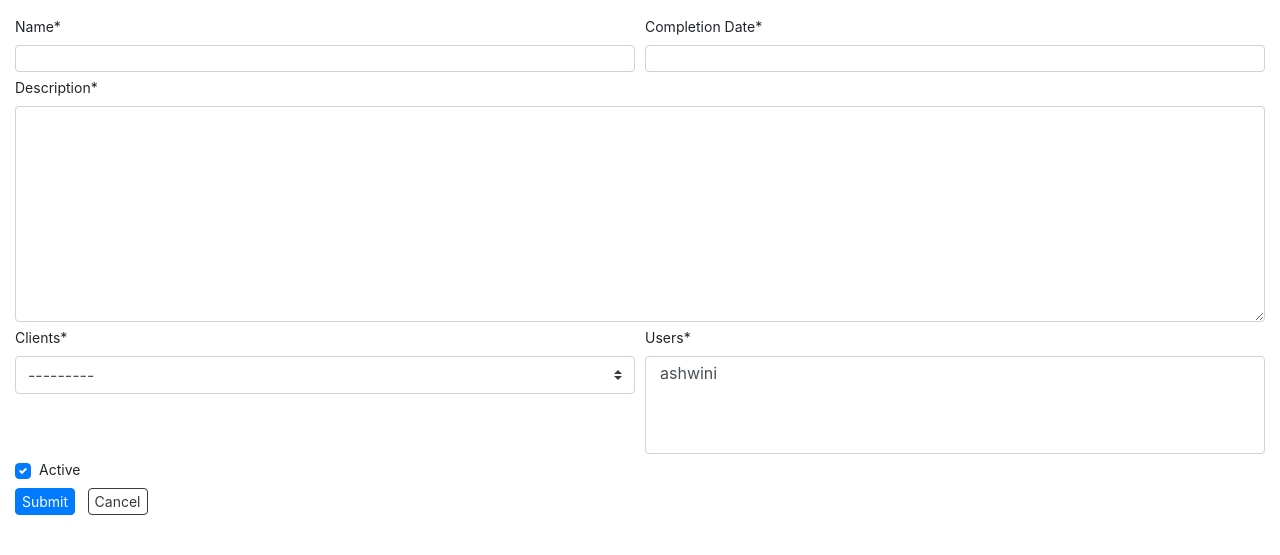
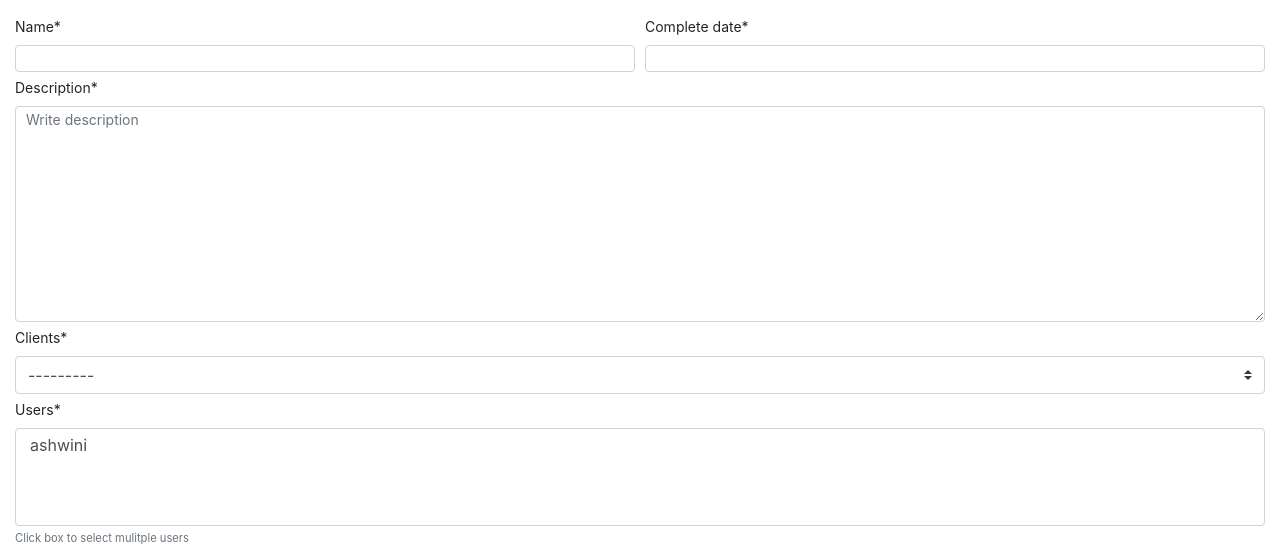
Before and after one commit to ashwini1999/mockproject, a Django app: page /project/ in a window 1280 px wide. Shown: the part 40-595 px from the top of the page. Run offline with Django 3.2, Linux system fonts and the light colour scheme; the first user in the database is signed in; data comes from the database, SQL or seed files in the repository; data that the repository does not hold is empty; some libraries are stand-ins or nearby versions.

Commit message:
some changes

```diff
--- a/myproject/information/forms.py
+++ b/myproject/information/forms.py
@@ -5,8 +5,13 @@ from crispy_forms.helper import FormHelper
 from crispy_forms.layout import Layout, Submit, Row, Column
 from dal import autocomplete
 from crispy_forms.layout import Layout, Field, Fieldset, Div, HTML, ButtonHolder, Submit, Button
+from bootstrap_datepicker_plus import TimePickerInput,DatePickerInput
+
 
 class ClientForm(forms.ModelForm):
+    requirements = forms.CharField(
+        widget=forms.Textarea(attrs={'placeholder': 'Write requirements'}))
+
     contact = forms.CharField( widget=forms.TextInput(attrs={'type':'number'}))
 
     error_messages = {
@@ -43,8 +48,12 @@ class ClientForm(forms.ModelForm):
         )
 
 class ProjectForm(forms.ModelForm):
-    users = forms.ModelMultipleChoiceField(widget=autocomplete.ModelSelect2Multiple(url='user-autocomplete'),queryset=User.objects.all())
-    clients = forms.ModelChoiceField(queryset=Clientdetails.objects.all())
+    complete_date = forms.DateField(input_formats=['%m/%d/%Y'])
+    description = forms.CharField(
+        widget=forms.Textarea(attrs={'placeholder': 'Write description'}))
+
+    users = forms.ModelMultipleChoiceField(widget=autocomplete.ModelSelect2Multiple(url='user-autocomplete'),queryset=User.objects.filter(is_active=1))
+    clients = forms.ModelChoiceField(queryset=Clientdetails.objects.filter(is_active=1))
 
     def clean_projectname(self):
         projectname = self.cleaned_data.get('projectname')
@@ -59,6 +68,9 @@ class ProjectForm(forms.ModelForm):
     def __init__(self, *args, **kwargs):
         super().__init__(*args, **kwargs)
         self.helper = FormHelper()
+        self.fields["complete_date"].widget = DatePickerInput()
+        self.fields['users'].help_text = "Click box to select mulitple users"
+
 
         self.helper.layout = Layout(
                 Row(
@@ -67,11 +79,8 @@ class ProjectForm(forms.ModelForm):
                     css_class='form-row'
                 ),
             'description',
-            Row(
-                    Column('clients', css_class='form-group col-md-6 mb-0'),
-                    Column('users', css_class='form-group col-md-6 mb-0'),
-                    css_class='form-row'
-                ),
+            'clients',
+            'users',
             'is_active',
             Submit('submit', 'Submit'),
             HTML('<a href="{% url "add_project" %}" class="btn btn-outline-dark ml-2">Cancel</a>'),
--- a/myproject/information/templates/information/count.html
+++ b/myproject/information/templates/information/count.html
@@ -8,11 +8,11 @@
         </tr>
     </thead>
     <tbody>
-        {% for x in user_project%}
+        {% for data in user_project%}
         <tr>
 
             <td class="text-center">
-                {{x}}
+                {{data}}
 
             </td>
 
--- a/myproject/information/templates/information/project.html
+++ b/myproject/information/templates/information/project.html
@@ -30,7 +30,7 @@
 
             </td>
             <td>
-                <a href="#" title="click to edit">{{ project.projectname }}</a>
+                {{ project.projectname }}
 
             </td>
             <td>
@@ -46,7 +46,7 @@
 
             </td>
             <td class="text-center">
-                {% for user in project.userdata.all %} {{ user.name }} {% endfor %}
+                {% for user in project.userdata.all %} {{ user.username }} {% endfor %}
 
             </td>
             {% if project.is_active %}
@@ -60,7 +60,7 @@
             {% endif %}
 
             <td class="align-middle text-center">
-                <a href="#" class="btn btn-danger" onclick="return confirm('Are you sure you want to delete this?')" title="delete client">Delete</a>
+                <a href="{% url 'delete_project' project.pk %}" class="btn btn-danger" onclick="return confirm('Are you sure you want to delete this?')" title="delete client">Delete</a>
             </td>
 
         </tr>
--- a/myproject/information/views.py
+++ b/myproject/information/views.py
@@ -33,7 +33,7 @@ class AddClient(CreateView):
         client.created_by = self.request.user
         client.save()
         messages.success(self.request, 'saved successfully')
-        return redirect('add_client')
+        return redirect('home')
 
     def get_context_data(self, **kwargs):
         kwargs['clients'] = Clientdetails.objects.filter().order_by(('-created_at'))
@@ -50,7 +50,7 @@ class EditClient(UpdateView):
         client.updated_by = self.request.user
         client.save()
         messages.success(self.request, 'updated successfully')
-        return redirect('add_client')
+        return redirect('home')
 
     def get_context_data(self, **kwargs):
         kwargs['clients'] = Clientdetails.objects.filter().order_by(('-created_at'))
@@ -62,7 +62,7 @@ def DeleteClient(request, pk):
     client = get_object_or_404(Clientdetails, pk=int(pk))
     client.delete()
     messages.success(request, 'deleted successfully')
-    return redirect('add_client')
+    return redirect('home')
 
 # endregion
 # --------END OF CLIENT-------
@@ -86,13 +86,22 @@ class AddProject(CreateView):
 
 
     def form_valid(self, form, **kwargs):
-        project = form.save(commit=False)
-        project.created_by = self.request.user
-        project.save()
-        form.save_m2m()
-        messages.success(self.request, 'saved successfully')
-        return redirect('add_project')
+        if form.is_valid():
+            project = form.save(commit=False)
+            project.created_by = self.request.user
+            form.save()
+            form.save_m2m()
+            messages.success(self.request, 'saved successfully')
+            return redirect('add_project')
 
     def get_context_data(self, **kwargs):
         kwargs['projects'] = Projectdetails.objects.filter().order_by(('-created_at'))
         return super(AddProject, self).get_context_data(**kwargs)
+
+
+@login_required
+def DeleteProject(request, pk):
+    project = get_object_or_404(Projectdetails, pk=int(pk))
+    project.delete()
+    messages.success(request, 'deleted successfully')
+    return redirect('add_project')
--- a/myproject/myproject/settings.py
+++ b/myproject/myproject/settings.py
@@ -44,6 +44,7 @@ MESSAGE_TAGS = {
 INSTALLED_APPS = [
     'dal',
     'dal_select2',
+    'bootstrap_datepicker_plus',
     'django.contrib.admin',
     'django.contrib.auth',
     'django.contrib.contenttypes',
--- a/myproject/myproject/urls.py
+++ b/myproject/myproject/urls.py
@@ -30,5 +30,7 @@ urlpatterns = [
     path('project/',views.AddProject.as_view(),name='add_project'),
     path('user-autocomplete/',views.UserAutocomplete.as_view(),name='user-autocomplete'),
     path('project/',views.AddProject.as_view(),name='add_project'),
+    path('project/<int:pk>/delete/',views.DeleteProject,name='delete_project'),
+
 
 ]
```
